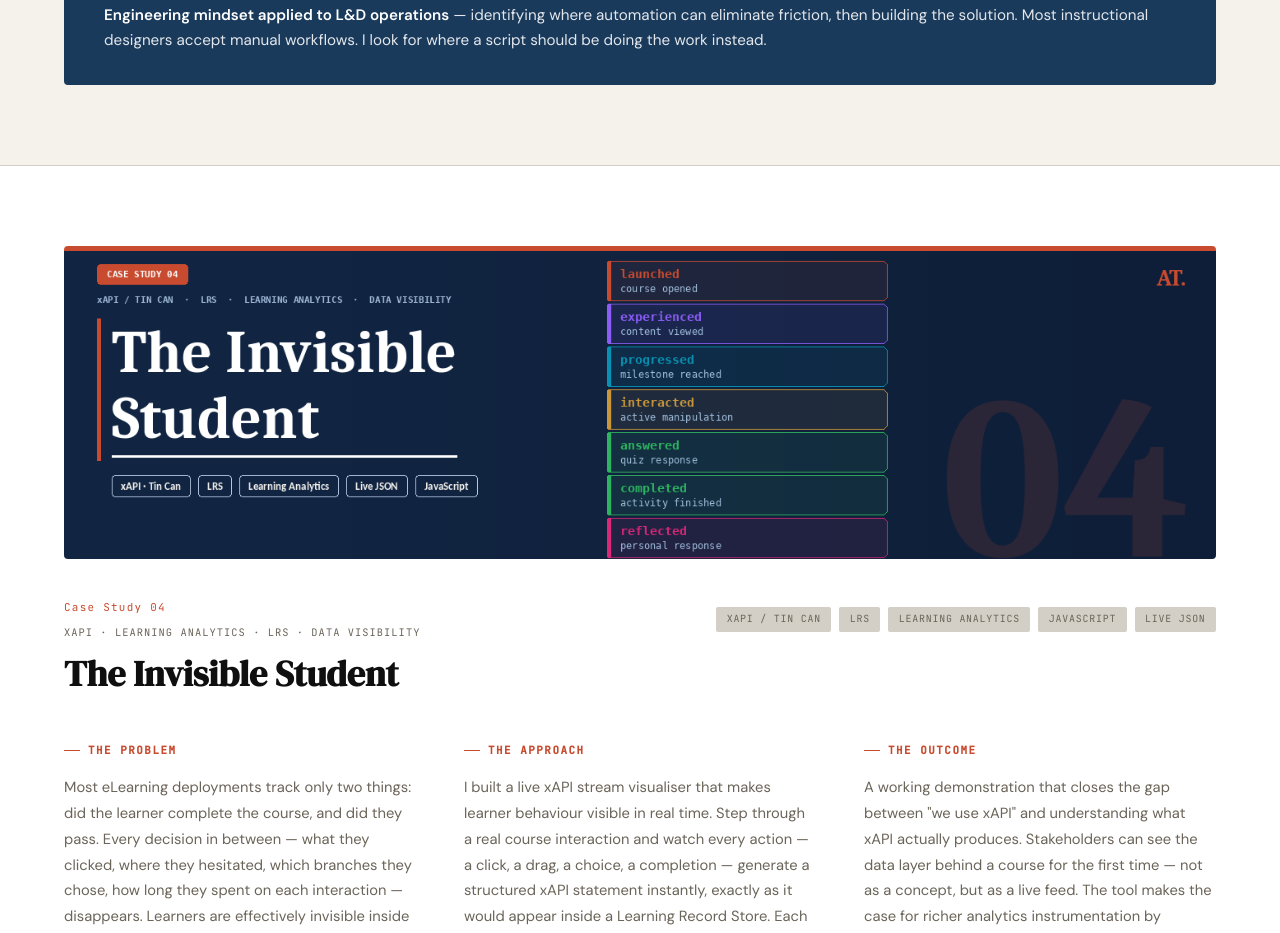
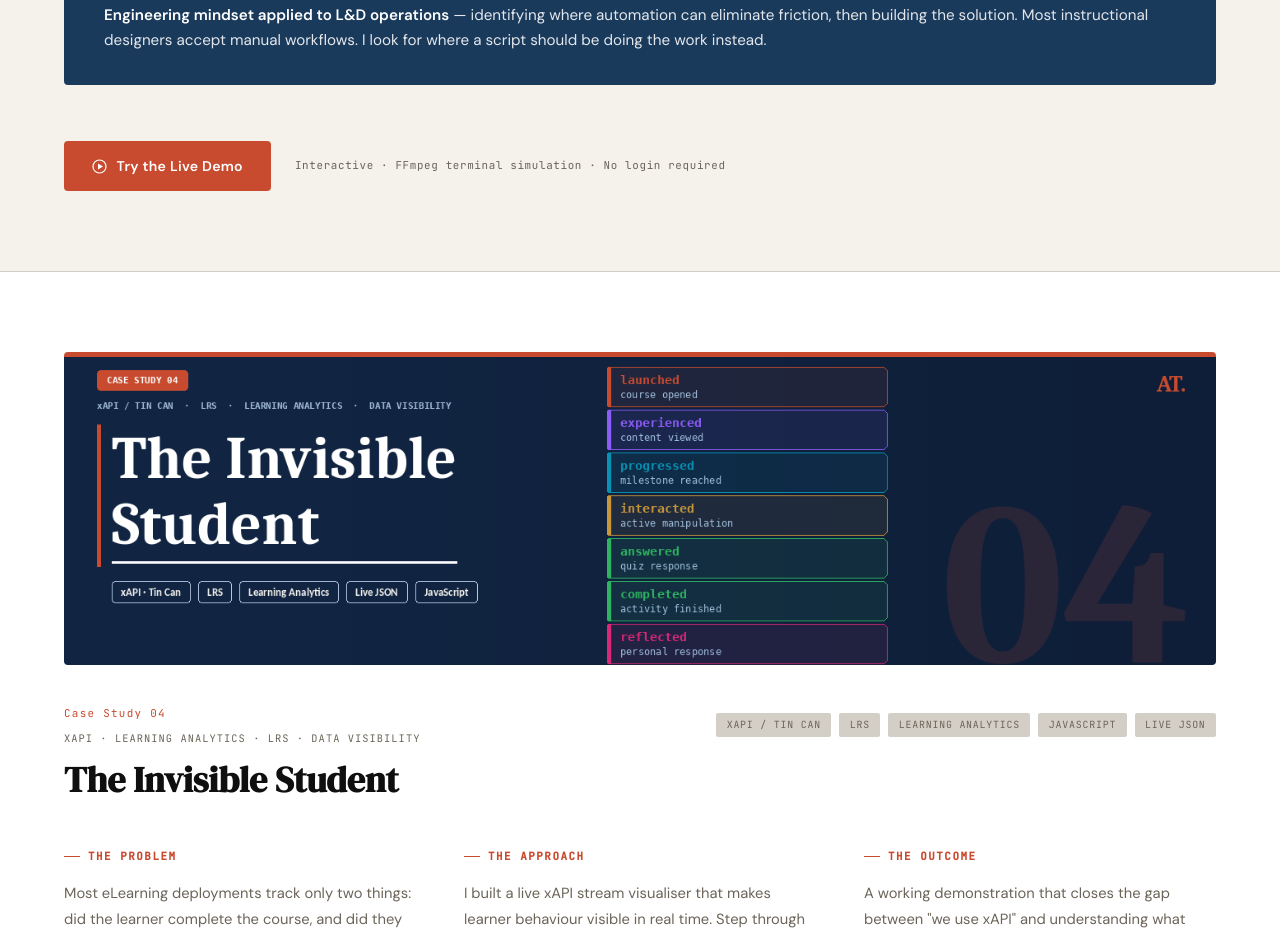
Before and after one commit to abhishrek47/abhishrek47.github.io, a plain HTML site: page pages/work.html in a window 1280 px wide. Shown: the part 4339-5272 px from the top of the page. Drawn offline with Linux system fonts and the light colour scheme.

Commit message:
Update work.html

```diff
--- a/pages/work.html
+++ b/pages/work.html
@@ -318,6 +318,14 @@
       <div class="insight-label">What This Demonstrates</div>
       <p><strong>Engineering mindset applied to L&amp;D operations</strong> — identifying where automation can eliminate friction, then building the solution. Most instructional designers accept manual workflows. I look for where a script should be doing the work instead.</p>
     </div>
+
+    <div class="demo-row">
+      <a href="../demo3/index.html" target="_blank" class="demo-btn">
+        <svg width="15" height="15" viewBox="0 0 15 15" fill="none"><circle cx="7.5" cy="7.5" r="6.5" stroke="white" stroke-width="1.2"></circle><polygon points="6,4.5 11,7.5 6,10.5" fill="white"></polygon></svg>
+        Try the Live Demo
+      </a>
+      <span class="demo-note">Interactive · FFmpeg terminal simulation · No login required</span>
+    </div>
   </div>
 </div>
 
```
